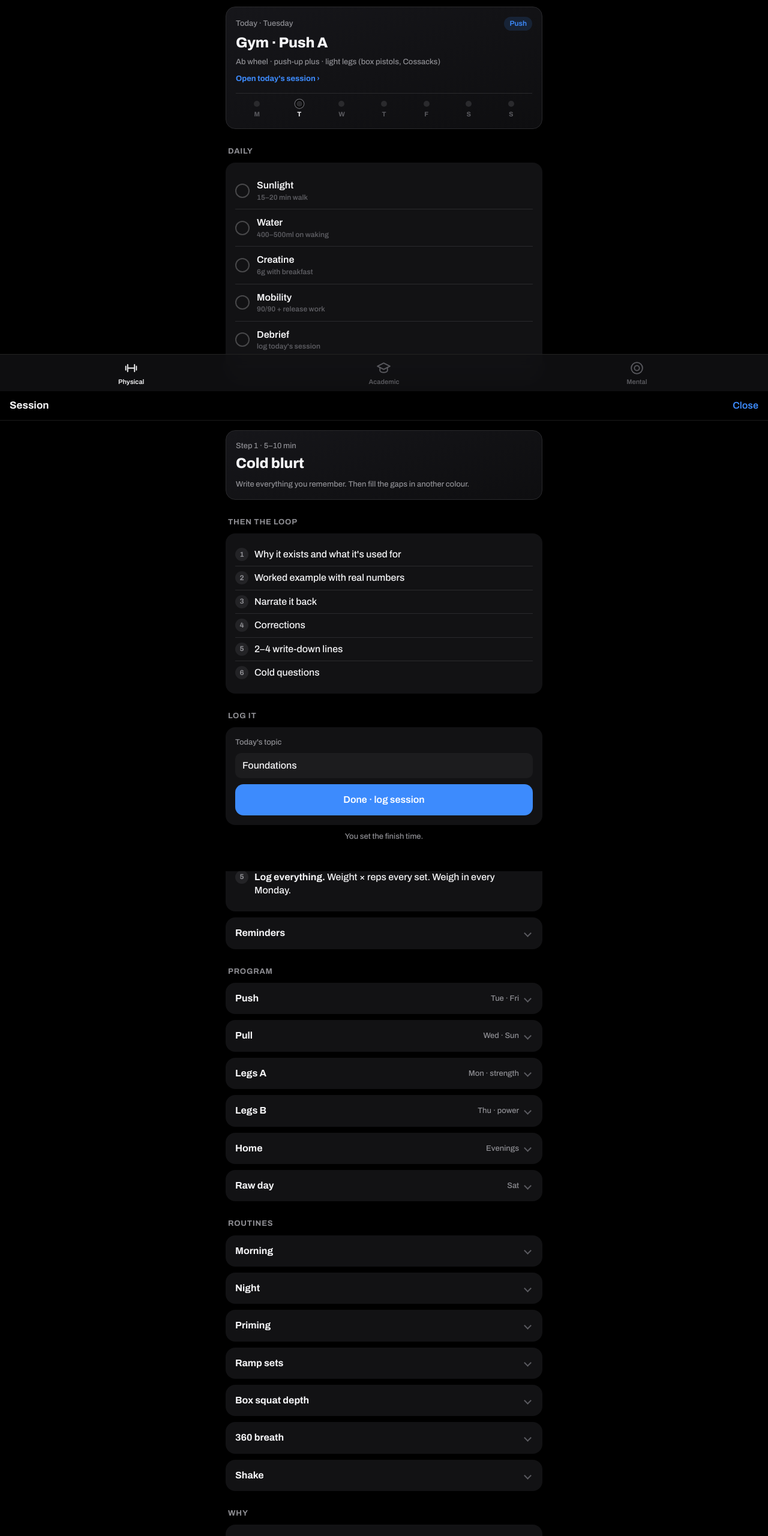
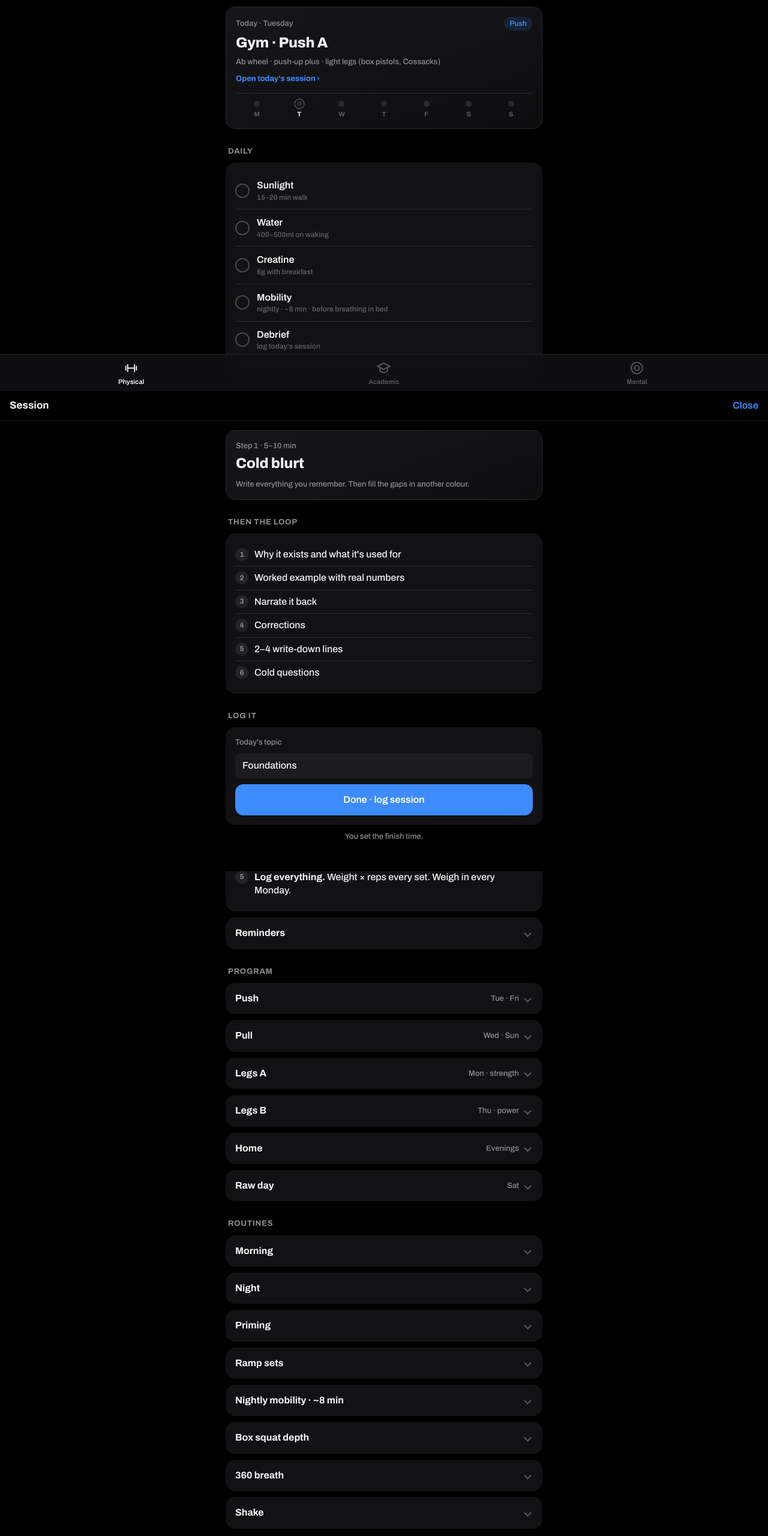
Before and after one commit to cbmugshaa/perfectchaos, a plain HTML site: page index.html in a window 1280 px wide. Shown: the part 148-2708 px from the top of the page at 60% size. Drawn offline with Linux system fonts and the light colour scheme.

Commit message:
Nightly mobility routine, daily mobility, reminders
Co-Authored-By: Claude Opus 5.5 <noreply@anthropic.com>
Claude-Session: https://claude.ai/code/session_014YzYeiR8TTf8a2EqsnCJrs

```diff
--- a/index.html
+++ b/index.html
@@ -495,7 +495,7 @@ const DAILY=[
   {t:'Sunlight',s:'15–20 min walk'},
   {t:'Water',s:'400–500ml on waking'},
   {t:'Creatine',s:'6g with breakfast'},
-  {t:'Mobility',s:'90/90 + release work'},
+  {t:'Mobility',s:'nightly · ~8 min · before breathing in bed'},
   {t:'Debrief',s:'log today\'s session'}
 ];
 const BENCH=[
@@ -588,9 +588,16 @@ const PROGRAM=[
 ];
 const ROUTINES=[
   {name:'Morning',steps:['Wake at the fixed time','Water','Sun walk','90/90 breathing','Breakfast with protein + creatine']},
-  {name:'Night',steps:['Phone away, dim lights','Snack if hungry','In bed: sighs, or in 4 / out 6–8','Lights out 8h before wake']},
+  {name:'Night',steps:['Phone away, dim lights','Snack if hungry','Nightly mobility, ~8 min','In bed: sighs, or in 4 / out 6–8','Lights out 8h before wake']},
   {name:'Priming',steps:['Bear breathing × 5','Serratus wall push','Serratus punch, left first','Scapular pull-ups','Push-up plus (push days)']},
   {name:'Ramp sets',steps:['~60% × 6–8','~90% × 2–3 only','Working sets','e.g. flat DB: 15kg × 6–8 → 22.5kg × 2–3 → 25kg','Heavy legs or cold mornings: add a light × 8–10 first']},
+  {name:'Nightly mobility · ~8 min',steps:[
+    '<b>90/90 hip switches</b><div class="small muted">8 slow switches, no hands, sit tall. Press knees down 5s each side.</div>',
+    '<b>Half-kneeling hip flexor stretch</b><div class="small muted">45s each side, left first. Tuck the pelvis, squeeze the back-leg glute, ribs down, shift forward slightly.</div>',
+    '<b>Deep squat hold</b><div class="small muted">60s. Feet straight and narrow, heels down, inner ankles high. Shift side to side.</div>',
+    '<b>Thoracic rotation on all fours</b><div class="small muted">6–8 each side, left first. Push the floor away, reach one arm low under the body, then rotate the upper back and reach to the sky. Hips and lower back stay still.</div>',
+    '<span class="small muted">Control at end range, not more range. Breathe 360. Strong stretch, never pain.</span>'
+  ]},
   {name:'Box squat depth',steps:['Film a side-on bodyweight squat','Find where the tailbone starts to tuck','Final box sits 2–3cm above that','Lower the box 2–3cm whenever all sets hit 6']},
   {name:'360 breath',steps:['In through the nose ~4s, ribs widen sideways and into the back','Out through the mouth ~6s until the ribs drop']},
   {name:'Shake',steps:['500ml milk','40g oats','2 tbsp peanut butter','1 banana + honey']}
@@ -692,7 +699,7 @@ function renderSkills(){
 }
 renderSkills();
 $('rules').innerHTML=RULES.map(r=>'<li>'+r+'</li>').join('');
-const REMINDERS=['Ramp up jumping. Never go straight into max-effort jumps after time off.','Legs are strength-biased: heavy, low reps.','Broken week: Mon Legs A, Wed push, Fri pull, Sat raw. Legs B goes first.','Warm-up sets near working weight: 2–3 reps only. Never 8.','Full 2–3 min rest between heavy sets.','No testing a heavier weight before working sets. It costs reps on the real ones.','Track total reps across all sets. That\'s your progress every session.','Left foot forward, not back. Left foot forward switches the left glute on.','Lateral raises light: 6–7kg, 12–20 reps. Traps hike or swing = too heavy.','Calves standing, not seated. The gastrocnemius only works fully with a straight knee.','Triceps cap: ~20 hard sets a week.'];
+const REMINDERS=['Already flexible: the goal is control at end range, not more stretch.','No long static stretch holds right before training or jumping.','Thoracic rotation: the upper back takes the twist so the lower back doesn\'t.','Ramp up jumping. Never go straight into max-effort jumps after time off.','Legs are strength-biased: heavy, low reps.','Broken week: Mon Legs A, Wed push, Fri pull, Sat raw. Legs B goes first.','Warm-up sets near working weight: 2–3 reps only. Never 8.','Full 2–3 min rest between heavy sets.','No testing a heavier weight before working sets. It costs reps on the real ones.','Track total reps across all sets. That\'s your progress every session.','Left foot forward, not back. Left foot forward switches the left glute on.','Lateral raises light: 6–7kg, 12–20 reps. Traps hike or swing = too heavy.','Calves standing, not seated. The gastrocnemius only works fully with a straight knee.','Triceps cap: ~20 hard sets a week.'];
 $('reminders').innerHTML=REMINDERS.map(x=>'<div class="line">'+x+'</div>').join('');
 $('program').innerHTML=PROGRAM.map(p=>'<details><summary>'+p.name+'<span class="meta">'+p.days+'</span><span class="chev"></span></summary><div class="dbody">'+
   p.ex.map(e=>'<div class="ex'+(e[2]?' hascue':'')+'"><div class="n">'+e[0]+'</div><div class="d">'+e[1]+'</div>'+(e[2]?'<div class="cue">'+e[2]+'</div>':'')+'</div>').join('')+
--- a/sw.js
+++ b/sw.js
@@ -1,4 +1,4 @@
-const C='pc-v10';
+const C='pc-v11';
 const FILES=['./','index.html','manifest.json','icon-180.png','icon-192.png','icon-512.png',...Array.from({length:11},(_,i)=>'hb/p-'+String(i+1).padStart(2,'0')+'.jpg')];
 self.addEventListener('install',e=>{e.waitUntil(caches.open(C).then(c=>c.addAll(FILES)));self.skipWaiting()});
 self.addEventListener('activate',e=>{e.waitUntil(caches.keys().then(k=>Promise.all(k.filter(x=>x!==C).map(x=>caches.delete(x)))));self.clients.claim()});
```
